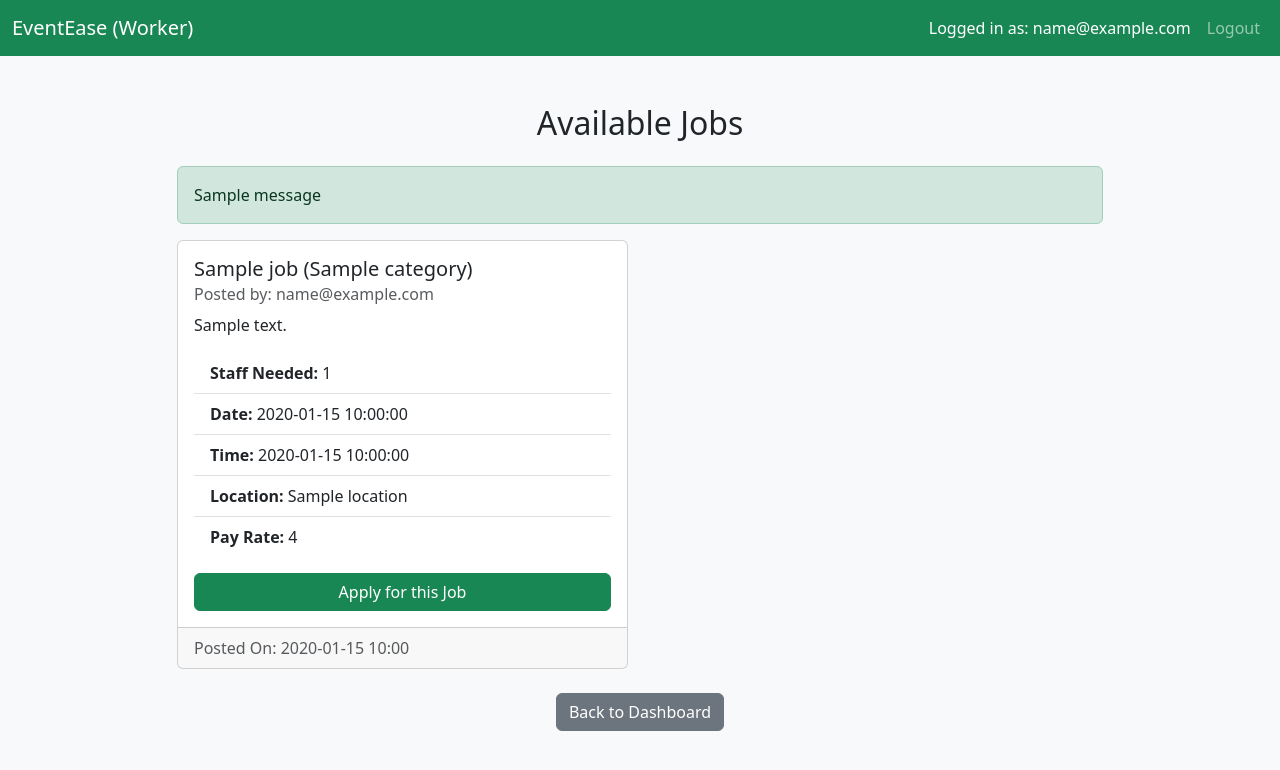
After one commit to Delfi2007/eventease, a Flask app: template templates/worker_jobs.html in a window 1280 px wide. The commit adds this page. Shown: the top 770 px of the page. Run offline with Flask 3, Linux system fonts and the light colour scheme; the template is opened without the code that fills it: most values are stand-ins (such as "Sample title", 1, 10 or a date in 2020); one stand-in notice (Sample message) is shown.

Commit message:
job application done

```diff
--- a/app.py
+++ b/app.py
@@ -5,6 +5,7 @@ from firebase_admin import credentials, auth, firestore
 
 # --- Firebase Initialization ---
 try:
+    # Ensure this path is correct for your firebase_credentials.json file
     cred = credentials.Certificate("firebase_credentials.json")
     firebase_admin.initialize_app(cred)
     db = firestore.client()
@@ -15,13 +16,9 @@ except Exception as e:
 
 # --- Flask App Setup ---
 app = Flask(__name__)
-app.secret_key = 'your_super_secret_key_here' # IMPORTANT: Change this for production!
+# IMPORTANT: Change this for production! Use a strong, random key.
+app.secret_key = 'your_super_secret_key_here' # For example: os.urandom(24)
 
-# --- Routes ---
-
-@app.route('/')
-def index():
-    return render_template('index.html')
 
 # --- Common Authentication Functions ---
 def register_user(email, password, user_type):
@@ -39,21 +36,26 @@ def register_user(email, password, user_type):
 
 def login_user(email, password):
     try:
-        # Firebase Admin SDK doesn't directly log in users or handle passwords
-        # We'll simulate login success by trying to get user by email and then
-        # relying on frontend JavaScript (which we won't build in this MVP)
-        # or implicitly trusting the credentials for our server-side auth check.
-        # For this MVP, we will only check if user exists. Real login would use
-        # Firebase Client SDK on frontend or more complex server-side token verification.
+        # As discussed, for this MVP, we are simplifying login verification
+        # using the Admin SDK to check if a user with the email exists.
+        # A real app would use the Firebase Client SDK for password validation
+        # and token exchange for server-side session management.
         user_record = auth.get_user_by_email(email)
-        # For a real app, you would verify the password here too (e.g. via client-side SDK)
-        # For server-side validation, we are simply confirming the user exists in Firebase Auth.
-        # The password itself is not exposed or verifiable by the Admin SDK.
+        # In a real scenario, you'd also verify the password here securely
+        # if this was a purely server-side auth, but Firebase Admin SDK
+        # does not expose password verification.
         return user_record, None
     except auth.AuthError as e:
         return None, "Invalid email or password." # Generic message for security
     except Exception as e:
         return None, str(e)
+
+
+# --- Routes ---
+
+@app.route('/')
+def index():
+    return render_template('index.html')
 
 
 # --- Event Manager Routes ---
@@ -105,10 +107,10 @@ def post_job():
         job_title = request.form['job_title']
         description = request.form['description']
         required_staff_count = request.form['required_staff_count']
-        job_date = request.form['job_date'] # We will use a text input for simplicity for now
-        job_time = request.form['job_time'] # We will use a text input for simplicity for now
+        job_date = request.form['job_date']
+        job_time = request.form['job_time']
         location = request.form['location']
-        pay_rate = request.form['pay_rate'] # Simple text field
+        pay_rate = request.form['pay_rate']
         category = request.form['category']
 
         # Basic validation
@@ -141,11 +143,12 @@ def post_job():
             }
             db.collection('jobs').add(job_data)
             flash('Job posted successfully!', 'success')
-            return redirect(url_for('manager_dashboard')) # Redirect to dashboard or my jobs list
+            return redirect(url_for('manager_dashboard'))
         except Exception as e:
             flash(f'Error posting job: {e}', 'danger')
 
     return render_template('post_job.html')
+
 
 # --- Worker Routes ---
 @app.route('/worker_login_register', methods=['GET', 'POST'])
@@ -188,6 +191,70 @@ def worker_dashboard():
     return render_template('worker_dashboard.html', user_email=session['user_email'])
 
 
+@app.route('/worker/jobs')
+def view_jobs():
+    if 'user_id' not in session or session.get('user_type') != 'worker':
+        flash('Please login as a Worker to view jobs.', 'danger')
+        return redirect(url_for('worker_login_register'))
+
+    jobs_ref = db.collection('jobs').where('status', '==', 'active').order_by('posted_at', direction=firestore.Query.DESCENDING)
+    jobs = []
+    for doc in jobs_ref.stream():
+        job_data = doc.to_dict()
+        job_data['id'] = doc.id # Store the document ID
+        jobs.append(job_data)
+
+    return render_template('worker_jobs.html', jobs=jobs, user_email=session['user_email'])
+
+
+@app.route('/worker/apply_job/<job_id>')
+def apply_job(job_id):
+    if 'user_id' not in session or session.get('user_type') != 'worker':
+        flash('Please login as a Worker to apply for jobs.', 'danger')
+        return redirect(url_for('worker_login_register'))
+
+    worker_id = session['user_id']
+    worker_email = session['user_email']
+
+    # Check if the worker has already applied for this job
+    # Use a composite query for both job_id and worker_id
+    existing_application_query = db.collection('applications') \
+        .where('job_id', '==', job_id) \
+        .where('worker_id', '==', worker_id) \
+        .limit(1).get() # limit(1) makes it efficient as we only need to know if one exists
+
+    if existing_application_query: # if the list is not empty
+        for doc in existing_application_query: # iterate to check if any document exists
+            flash('You have already applied for this job.', 'info')
+            return redirect(url_for('view_jobs'))
+
+    try:
+        # Fetch job details to save with the application (optional but good for context)
+        job_doc = db.collection('jobs').document(job_id).get()
+        if not job_doc.exists:
+            flash('Job not found.', 'danger')
+            return redirect(url_for('view_jobs'))
+
+        job_data = job_doc.to_dict()
+
+        # Save application to Firestore
+        application_data = {
+            'job_id': job_id,
+            'job_title': job_data.get('job_title'), # Store title for easier display later
+            'manager_id': job_data.get('manager_id'),
+            'worker_id': worker_id,
+            'worker_email': worker_email,
+            'status': 'pending', # Status: 'pending', 'accepted', 'rejected', 'withdrawn'
+            'applied_at': firestore.SERVER_TIMESTAMP
+        }
+        db.collection('applications').add(application_data)
+        flash('Your application has been submitted!', 'success')
+        return redirect(url_for('view_jobs'))
+    except Exception as e:
+        flash(f'Error applying for job: {e}', 'danger')
+        return redirect(url_for('view_jobs'))
+
+
 # --- Logout Route (Common for both) ---
 @app.route('/logout')
 def logout():
--- a/templates/manager_dashboard.html
+++ b/templates/manager_dashboard.html
@@ -43,7 +43,7 @@
 
                     <div class="row mt-4">
                         <div class="col-md-6">
-                            <a href="{{ url_for('post_job') }}" class="btn btn-primary btn-lg w-100 mb-3">Post New Job (Coming Soon)</a>
+                            <a href="{{ url_for('post_job') }}" class="btn btn-primary btn-lg w-100 mb-3">Post New Job</a>
                         </div>
                         <div class="col-md-6">
                             <a href="#" class="btn btn-info btn-lg w-100 mb-3">My Posted Jobs (Coming Soon)</a>
--- a/templates/worker_dashboard.html
+++ b/templates/worker_dashboard.html
@@ -43,7 +43,7 @@
 
                     <div class="row mt-4">
                         <div class="col-12">
-                            <a href="#" class="btn btn-success btn-lg w-100 mb-3">View Available Jobs (Coming Soon)</a>
+                            <a href="{{ url_for('view_jobs') }}" class="btn btn-success btn-lg w-100 mb-3">View Available Jobs</a>
                         </div>
                     </div>
                 </div>
--- /dev/null
+++ b/templates/worker_jobs.html
@@ -0,0 +1,78 @@
+<!DOCTYPE html>
+<html lang="en">
+<head>
+    <meta charset="UTF-8">
+    <meta name="viewport" content="width=device-width, initial-scale=1.0">
+    <title>Available Jobs - EventEase</title>
+    <link href="https://cdn.jsdelivr.net/npm/bootstrap@5.3.3/dist/css/bootstrap.min.css" rel="stylesheet" integrity="sha384-QWTKZyjpPEjISv5WaRU9OFeRpok6YctnYmDr5pNlyT2bRjXh0JMhjY6hW+ALEwIH" crossorigin="anonymous">
+</head>
+<body class="bg-light">
+    <nav class="navbar navbar-expand-lg navbar-dark bg-success">
+        <div class="container-fluid">
+            <a class="navbar-brand" href="{{ url_for('worker_dashboard') }}">EventEase (Worker)</a>
+            <div class="collapse navbar-collapse">
+                <ul class="navbar-nav ms-auto">
+                    <li class="nav-item">
+                        <span class="nav-link text-white">Logged in as: {{ user_email }}</span>
+                    </li>
+                    <li class="nav-item">
+                        <a class="nav-link btn btn-danger btn-sm" href="{{ url_for('logout') }}">Logout</a>
+                    </li>
+                </ul>
+            </div>
+        </div>
+    </nav>
+
+    <div class="container mt-5">
+        <div class="row justify-content-center">
+            <div class="col-md-10">
+                <h2 class="text-center mb-4">Available Jobs</h2>
+
+                {% with messages = get_flashed_messages(with_categories=true) %}
+                    {% if messages %}
+                        <div class="mb-3">
+                            {% for category, message in messages %}
+                                <div class="alert alert-{{ category }}">{{ message }}</div>
+                            {% endfor %}
+                        </div>
+                    {% endif %}
+                {% endwith %}
+
+                {% if jobs %}
+                    <div class="row row-cols-1 row-cols-md-2 g-4">
+                        {% for job in jobs %}
+                            <div class="col">
+                                <div class="card h-100">
+                                    <div class="card-body">
+                                        <h5 class="card-title">{{ job.job_title }} ({{ job.category }})</h5>
+                                        <h6 class="card-subtitle mb-2 text-muted">Posted by: {{ job.manager_email }}</h6>
+                                        <p class="card-text">{{ job.description }}</p>
+                                        <ul class="list-group list-group-flush mb-3">
+                                            <li class="list-group-item"><strong>Staff Needed:</strong> {{ job.required_staff_count }}</li>
+                                            <li class="list-group-item"><strong>Date:</strong> {{ job.job_date }}</li>
+                                            <li class="list-group-item"><strong>Time:</strong> {{ job.job_time }}</li>
+                                            <li class="list-group-item"><strong>Location:</strong> {{ job.location }}</li>
+                                            <li class="list-group-item"><strong>Pay Rate:</strong> {{ job.pay_rate }}</li>
+                                        </ul>
+                                        <a href="{{ url_for('apply_job', job_id=job.id) }}" class="btn btn-success w-100">Apply for this Job</a>                              </div>
+                                    <div class="card-footer text-muted">
+                                        Posted On: {{ job.posted_at.strftime('%Y-%m-%d %H:%M') if job.posted_at else 'N/A' }}
+                                    </div>
+                                </div>
+                            </div>
+                        {% endfor %}
+                    </div>
+                {% else %}
+                    <div class="alert alert-info text-center" role="alert">
+                        No active jobs available at the moment. Check back later!
+                    </div>
+                {% endif %}
+                <div class="text-center mt-4">
+                    <a href="{{ url_for('worker_dashboard') }}" class="btn btn-secondary">Back to Dashboard</a>
+                </div>
+            </div>
+        </div>
+    </div>
+    <script src="https://cdn.jsdelivr.net/npm/bootstrap@5.3.3/dist/js/bootstrap.bundle.min.js" integrity="sha384-YvpcrYf0tY3lHB60NNkmXc5s9fDVZLESaAA55NDzOxhy9GkcIdslK1eN7N6jIeHz" crossorigin="anonymous"></script>
+</body>
+</html>
```
